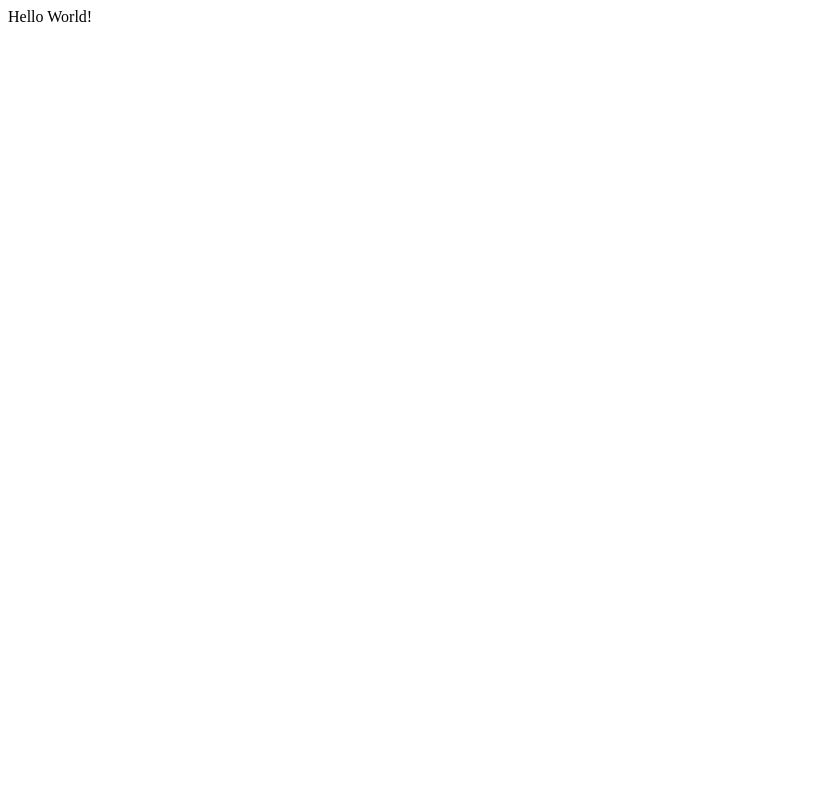
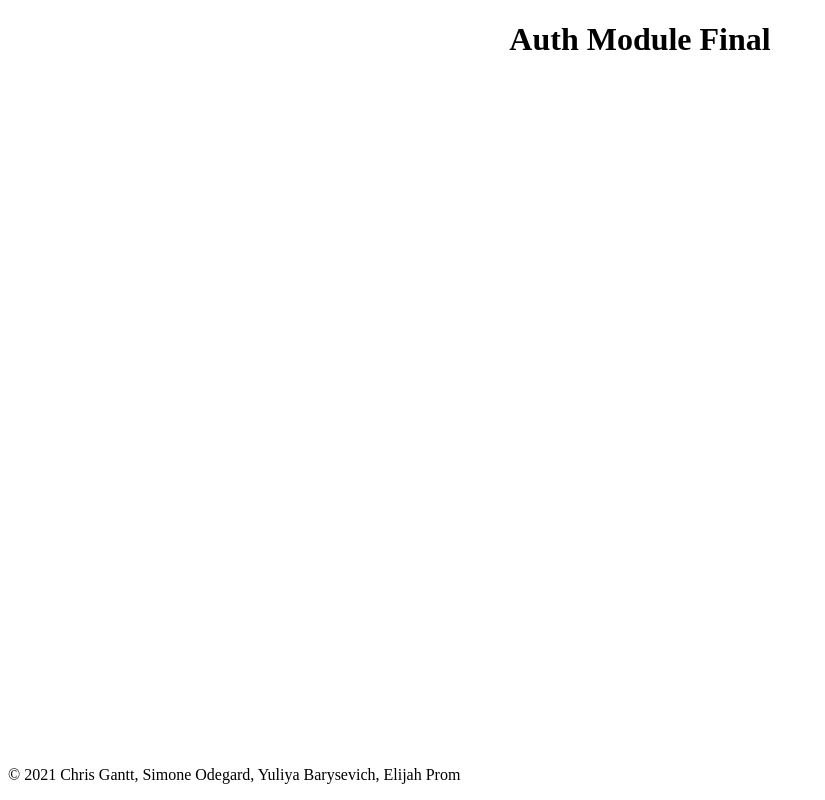
Before and after one commit to ganttArt/Auth-Module-Final-FrontEnd, a plain HTML site: page index.html in a window 1280 px wide. Shown: the whole page, without its empty margins (0-825 px from the left). Drawn offline with Linux system fonts and the light colour scheme.

Commit message:
Stylesheet and javascript file hooked into index.html

```diff
--- /dev/null
+++ b/css/index.css
@@ -0,0 +1,8 @@
+header {
+  text-align: center;
+}
+
+footer {
+  position: fixed;
+  bottom: 0;
+}
--- a/index.html
+++ b/index.html
@@ -4,9 +4,18 @@
   <meta charset="UTF-8">
   <meta http-equiv="X-UA-Compatible" content="IE=edge">
   <meta name="viewport" content="width=device-width, initial-scale=1.0">
+  <link rel="stylesheet" href="css/index.css">
   <title>Auth Module Final</title>
 </head>
 <body>
-  Hello World!
+  <header>
+    <h1>Auth Module Final</h1>
+  </header>
+  <main>
+  </main>
+  <footer>
+    <p>&copy; 2021 Chris Gantt, Simone Odegard, Yuliya Barysevich, Elijah Prom</p>
+  </footer>
+  <script src="js/index.js"></script>
 </body>
 </html>
--- /dev/null
+++ b/js/index.js
@@ -0,0 +1,3 @@
+'use strict';
+
+console.log('html hooked up');
```
